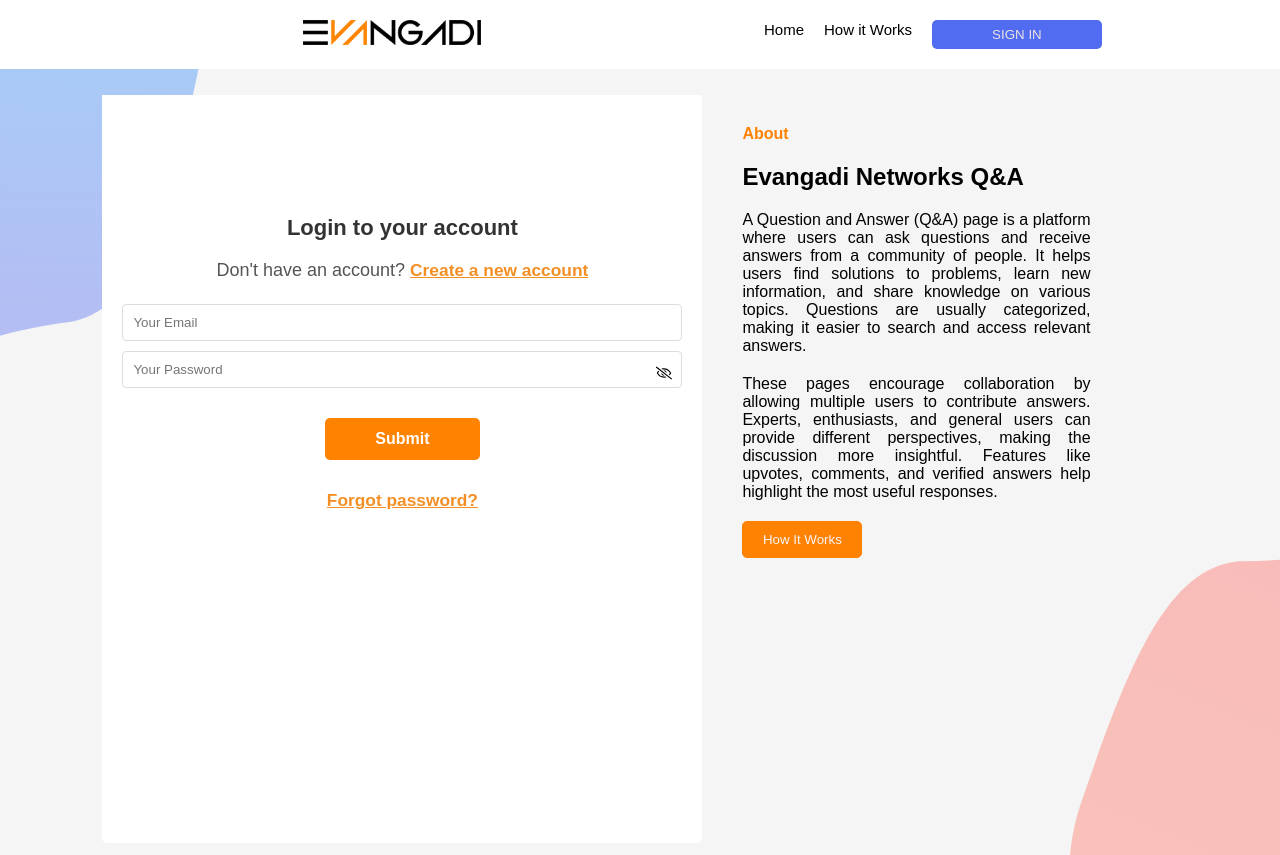
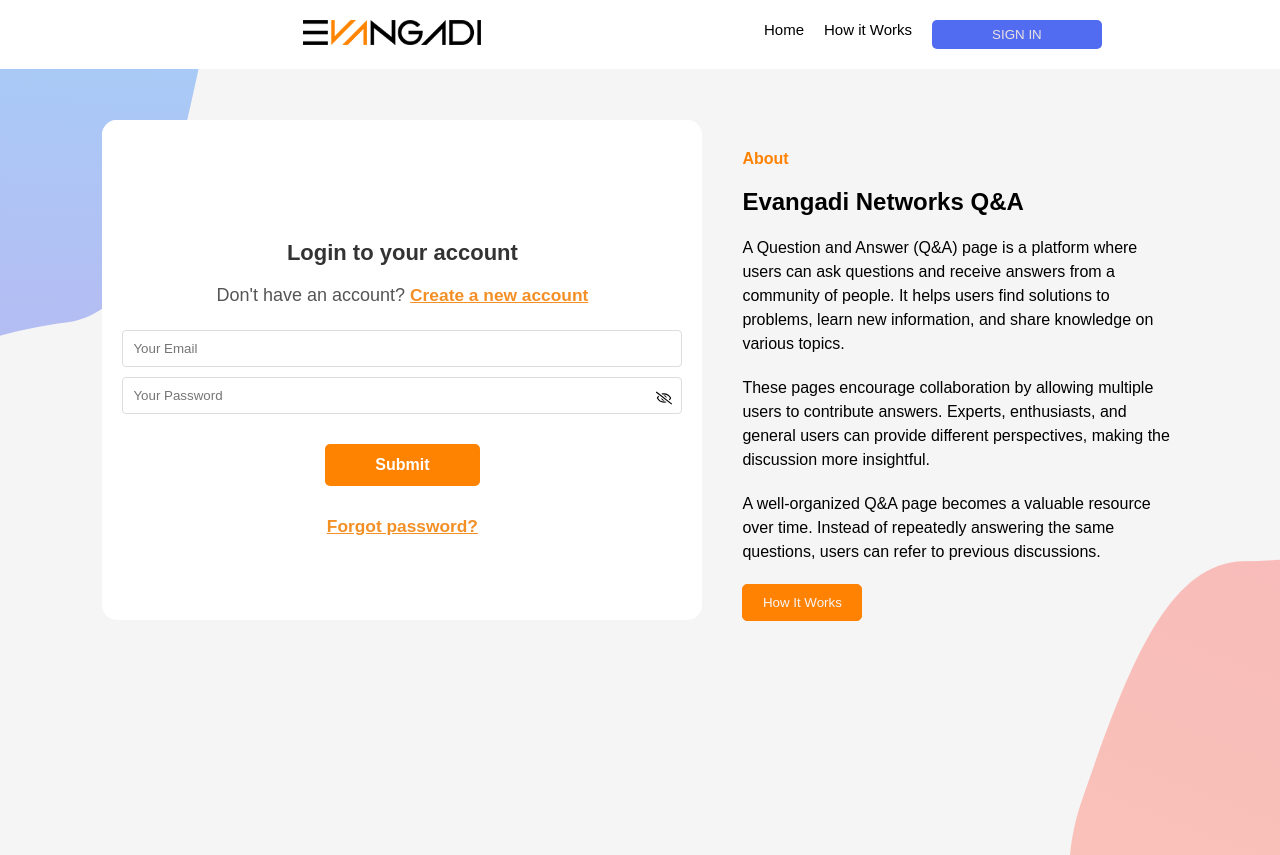
Before and after one commit to tadcodegithub/Evangadi_Forum_3, a React (Vite) app in the folder client/: page /landing in a window 1280 px wide. Shown: the top 855 px of the page. Built offline with nearby package versions, Linux system fonts and the light colour scheme; no server answers.

Commit message:
about page css updated, and the evangadi  icon is set

```diff
--- a/client/src/Component/About/About.jsx
+++ b/client/src/Component/About/About.jsx
@@ -10,22 +10,18 @@ function About() {
           A Question and Answer (Q&A) page is a platform where users can ask
           questions and receive answers from a community of people. It helps
           users find solutions to problems, learn new information, and share
-          knowledge on various topics. Questions are usually categorized, making
-          it easier to search and access relevant answers.
+          knowledge on various topics.
         </p>
         <p>
           These pages encourage collaboration by allowing multiple users to
           contribute answers. Experts, enthusiasts, and general users can
           provide different perspectives, making the discussion more insightful.
-          Features like upvotes, comments, and verified answers help highlight
-          the most useful responses.
         </p>
-        {/* <p>
+        <p>
           A well-organized Q&A page becomes a valuable resource over time.
           Instead of repeatedly answering the same questions, users can refer to
-          previous discussions. This makes it an efficient tool for learning,
-          problem-solving, and community engagement.
-        </p> */}
+          previous discussions.
+        </p>
         <button className={Style.aboutPageButton}>How It Works</button>
       </div>
     </div>
--- a/client/src/Component/About/about.module.css
+++ b/client/src/Component/About/about.module.css
@@ -5,11 +5,11 @@
   flex-direction: column;
   gap: 20px;
   p {
-    line-height: 1;
-    width: 80%;
+    line-height: 1.5;
+    width: 90%;
     justify-content: justify;
-    text-align: justify;
-    font: 1em sans-serif;
+    /* text-align: justify; */
+    font-family: sans-serif;
   }
 }
 .aboutPage h4 {
@@ -21,9 +21,9 @@
   color: #f5f5f5;
   background-color: #ff8202;
   padding: 10px 10px;
-   border: solid 1px #ff8202;
+  border: solid 1px #ff8202;
   border-radius: 5px;
 }
-.aboutPageButton:hover{
-    background-color: #df7307;
+.aboutPageButton:hover {
+  background-color: #df7307;
 }
--- a/client/src/Pages/Auth/LoginPage/LoginPage.module.css
+++ b/client/src/Pages/Auth/LoginPage/LoginPage.module.css
@@ -5,7 +5,7 @@
   /* min-height: 100vh; */
   background-color: white;
    width: 600px;
-   /* background-color: yellow; */
+   border-radius: 15px;
    /* height: 100vh; */
 }
 
--- a/client/src/Pages/Auth/SigninPage/SigninPage.module.css
+++ b/client/src/Pages/Auth/SigninPage/SigninPage.module.css
@@ -7,6 +7,7 @@
   /* box-shadow: 0px 4px 10px rgba(0, 0, 0, 0.1); */
   border-radius: 10px;
   box-sizing: border-box;
+  /* border-radius: 15px; */
 }
 
 .input_form h2 {
--- a/client/src/Pages/Landing/landing.module.css
+++ b/client/src/Pages/Landing/landing.module.css
@@ -5,14 +5,15 @@
   background-repeat: no-repeat;
   height: 100vh;
   display: flex;
-  padding: 2% 8%;
+  padding: 4% 4% 0% 8%;
   gap: 20px;
   background-color: #f5f5f5;
 }
-
 .formSection {
   border-radius: 5px;
-  background-color:white
+  background-color: white;
+max-height: 500px;
+border-radius: 15px;
 }
 
 .formWrapper {
@@ -23,6 +24,7 @@
   border: none;
   width: 50%;
   background-color: #fff;
+  border-radius: 15px;
   position: relative;
   opacity: 1; /* Ensure it is visible */
   transition: transform 0.2s ease-in-out, opacity 0.2s ease-in-out;
@@ -93,6 +95,7 @@
 /* Responsive */
 @media (max-width: 768px) {
   .landingPageContainer {
+    display: flex;
     flex-direction: column;
     align-items: center;
   }
--- a/client/src/utility/axios.js
+++ b/client/src/utility/axios.js
@@ -1,7 +1,7 @@
 import axios from "axios";
 
 const instance = axios.create({
-  baseURL: "http://localhost:5500",
-});
+  baseURL: "https://evangadiforum.tadetek.com/",
+})
 
 export default instance;
```
Also changed, not shown: 1 other file (tests, documents, lock files or other folders).
